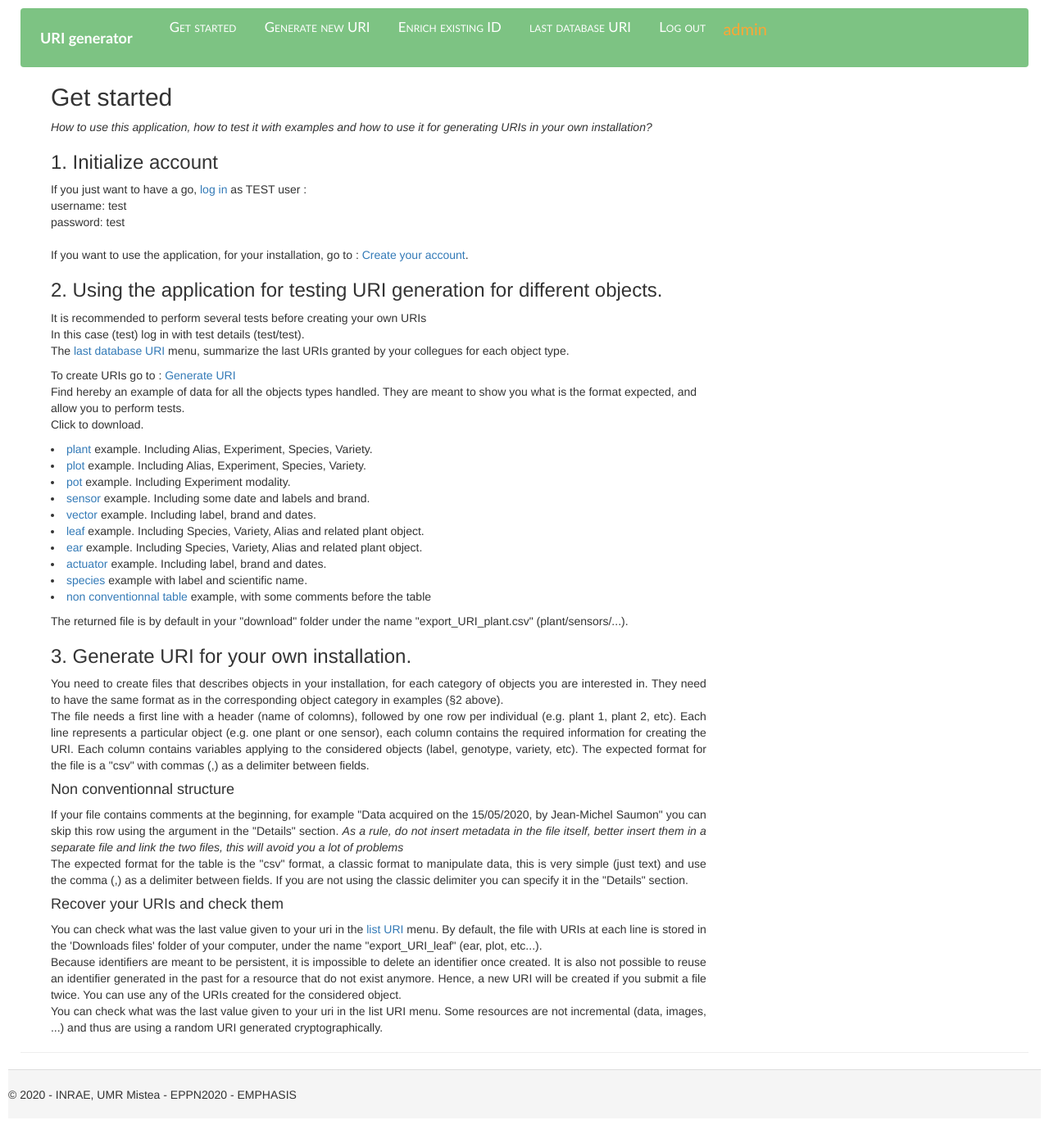
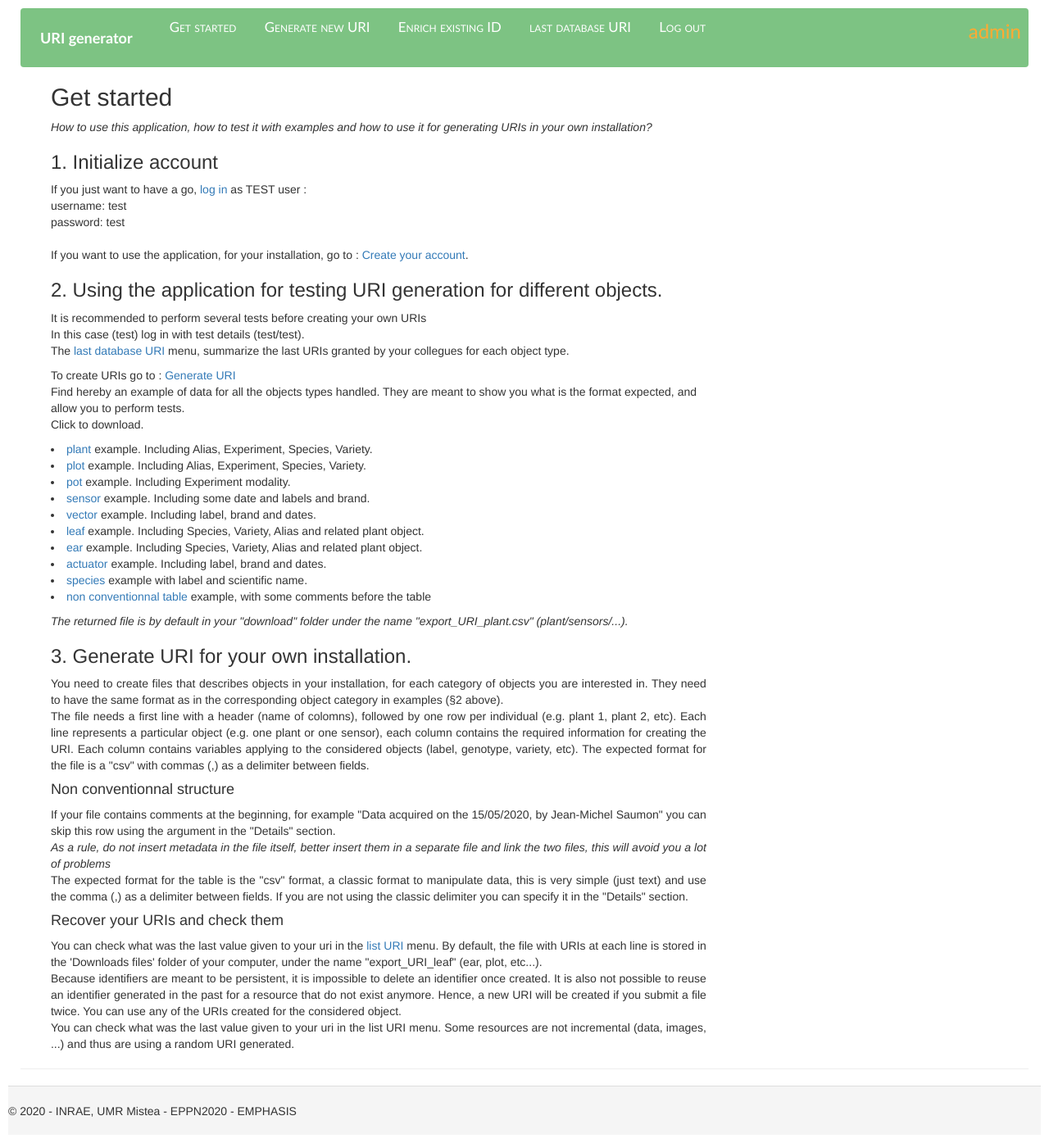
Before and after one commit to niio972/uri-generator, a Flask app: page /get_started in a window 1280 px wide. Shown: the whole page at 82% size. Before the commit the page ends 1343 px from the top, so only its background shows below. Run offline with Flask 2, Linux system fonts and the light colour scheme; a user stored in the database is signed in; some libraries are stand-ins or nearby versions.

Commit message:
phrasing

```diff
--- a/templates/generator.html
+++ b/templates/generator.html
@@ -27,7 +27,7 @@
             <a href="your_database" class="navbar-item">last database URI</a>
             <a href="logout" class="navbar-item">Log out</a>
               <!-- <a href="login" class="navbar-item">Change User</a> -->
-            <a style="color: rgb(253, 166, 52); width: 30%; font-size: 20px; float:right"  ;>
+            <a style="color: rgb(255, 170, 50); font-size: 24px; float:right"  ;>
                 {{username}}
               </a>
             {% endif %}
--- a/templates/get_started.html
+++ b/templates/get_started.html
@@ -39,7 +39,7 @@ get started
         <li> <a href="data/example_species.csv" download=example_species>species</a>     example with label and scientific name. </li>
         <li> <a href="data/example_notclean.csv">  non conventionnal table </a> example, with some comments before the table </li>
     </p>
-    The returned file is by default in your "download" folder under the name "export_URI_plant.csv" (plant/sensors/...).
+    <i>The returned file is by default in your "download" folder under the name "export_URI_plant.csv" (plant/sensors/...).</i>
 
     <h3>3. Generate URI for your own installation.</h3>
     <p align="justify" style="width:800px">
@@ -54,7 +54,7 @@ get started
     <p align="justify" style="width:800px">
 
         If your file contains comments at the beginning, for example "Data acquired on the 15/05/2020, by Jean-Michel Saumon" you
-        can skip this row using the argument in the "Details" section.
+        can skip this row using the argument in the "Details" section. <br>
         <i>As a rule,  do not insert metadata in the file itself, better insert them in a separate file and link the two files, this will avoid you a lot of problems</i> <br>
         The expected format for the table is the "csv" format, a classic format to manipulate data, this is very simple (just text) and
         use the comma (,) as a delimiter between fields.
@@ -69,7 +69,7 @@ get started
         It is also not possible to reuse an identifier generated in the past for a resource that do not exist anymore.
         Hence, a new URI will be created if you submit a file twice. You can use any of the URIs created for the considered object. <br>
         You can check what was the last value given to your uri in the list URI menu.
-        Some resources are not incremental (data, images, ...) and thus are using a random URI generated cryptographically.
+        Some resources are not incremental (data, images, ...) and thus are using a random URI generated.
 </p>
 
 </div>
```
